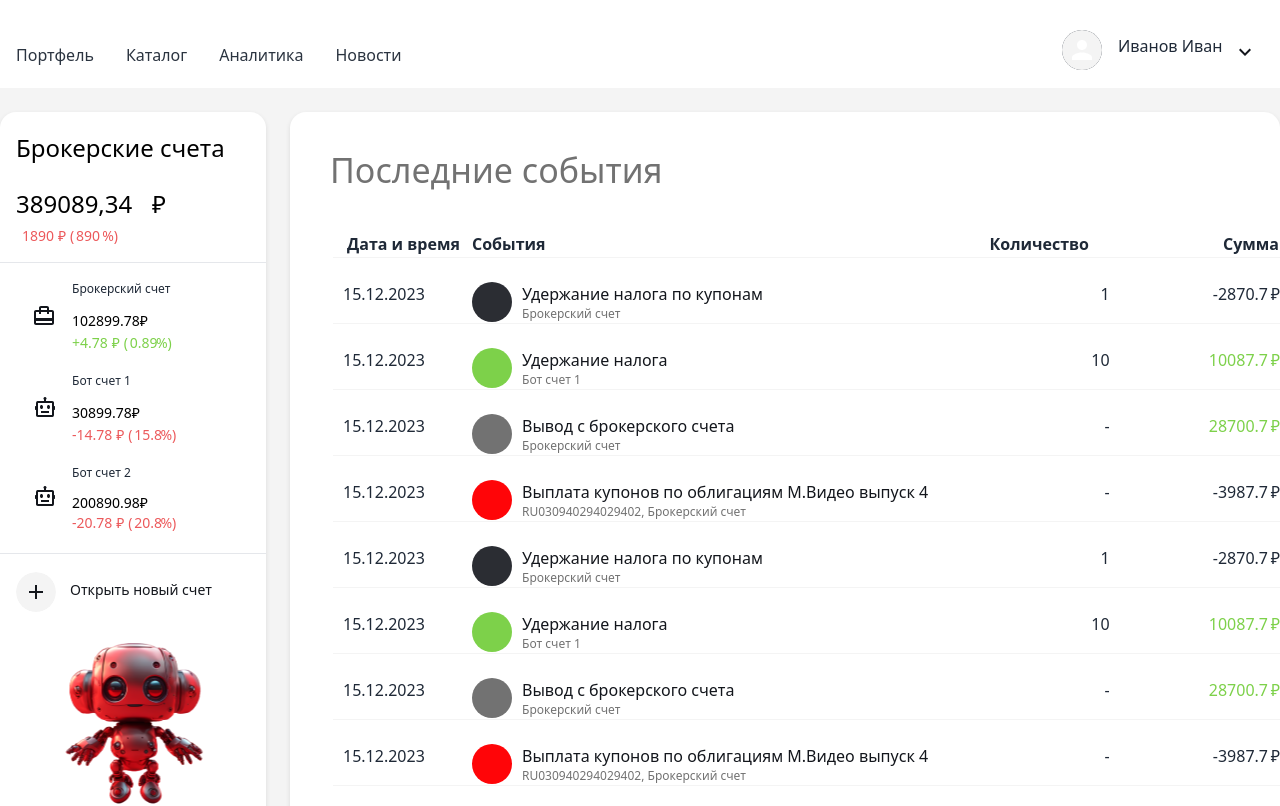
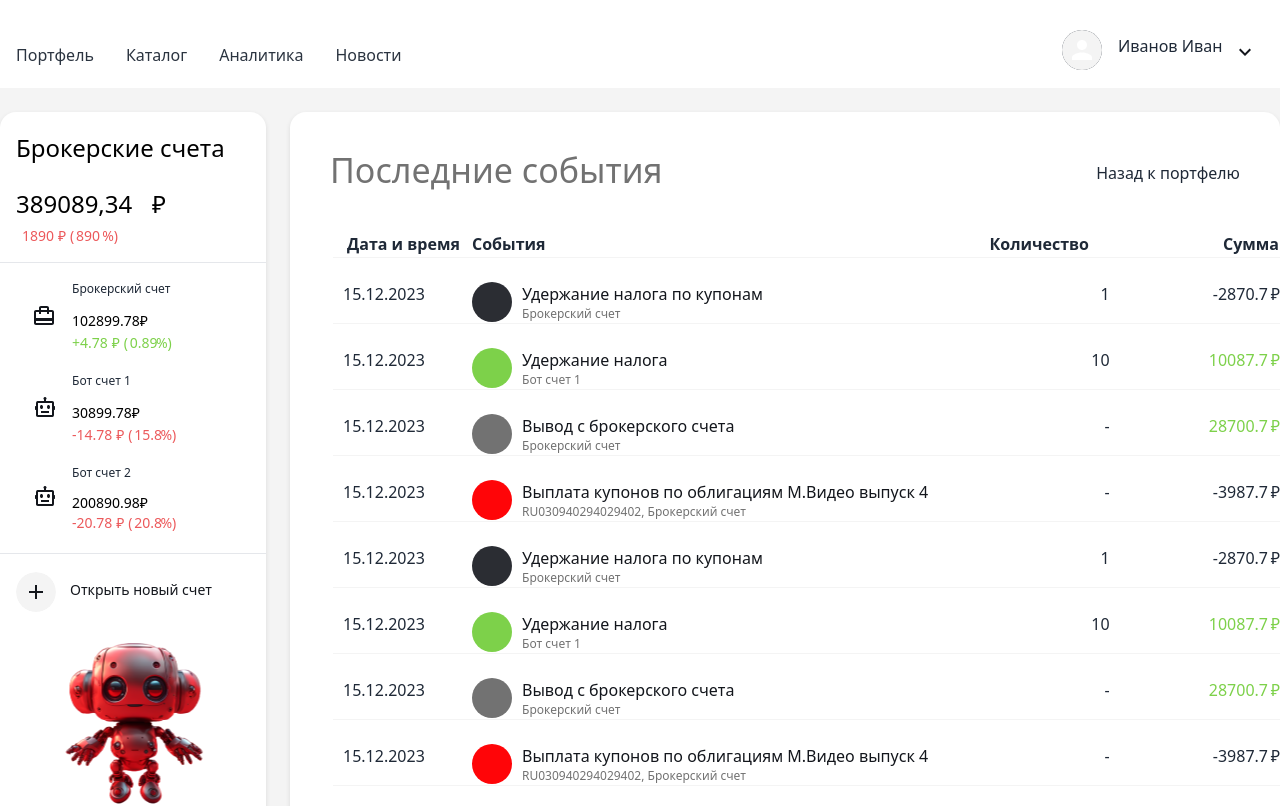
Before and after one commit to AndreiNosov/Moex_contest, a React (Create React App) app: page / in a window 1280 px wide. Shown: the top 806 px of the page. Built offline with nearby package versions, Linux system fonts and the light colour scheme.

Commit message:
[master]: 'ащад к портфелю' refference was added

```diff
--- a/public/index.html
+++ b/public/index.html
@@ -9,7 +9,7 @@
 </head>
 
 <body>
-	<div id="root">
+	<div id="root" class="last_events_page">
 		<script src="app.js"></script>
 
 	</div>
--- a/src/app.css
+++ b/src/app.css
@@ -228,6 +228,18 @@ main section.analytics {
 main {
 	width: 100%;
 	max-width: 1378px;
+	position: relative;
+	}
+
+	.top_reference {
+		position: absolute;
+		top: 49px;
+		right: 40px;
+	}
+
+	.top_reference:hover a:hover {
+		text-decoration: underline;
+		color: #EC595B;
 }
 
 main>section {
@@ -633,7 +645,9 @@ footer {
 .last_events_page .last_events {
 	padding: 1.6rem 0 0 43px;
 }
-
+.last_events_page main>section:nth-child(2) {
+	height: inherit;
+}
 .table_last_invest th:nth-child(1),
 .table_last_invest tr:nth-child(n+2) td:nth-child(1) {
 	width: 170px;
--- a/src/components/main/Main.js
+++ b/src/components/main/Main.js
@@ -7,19 +7,23 @@ import LastInvestFC from './last_invest/Investment.js';
 
 export default function MainFC() {
 	return (
-		<main className="pl-6 last_events_page">
+		<main className="pl-6 ">
+			<div className="top_reference">
+				<a href="#">Назад к портфелю</a>
+			</div>
+
 			{ /* Main page  главная страница
 			Чтоб видеть "Выберите тип счета"
-				- вставьте класс "<div id="root" className="openk_bank">"
+				- вставьте класс "<div id="root" class="openk_bank">"
 				- ниже раскоментировать "Выберите тип счета"
 
 
 				- Страница "Последние инвестиции"
-				- "<div id="root" className=" last_invest">"
+				- "<div id="root" class=" last_invest">"
 
 
 				- Страница "Последние события"
-				- "<div id="root" className="last_events_page">"
+				- "<div id="root" class="last_events_page">"
 
 
 			*/}
```
Also changed, not shown: 1 other file (tests, documents, lock files or other folders).
